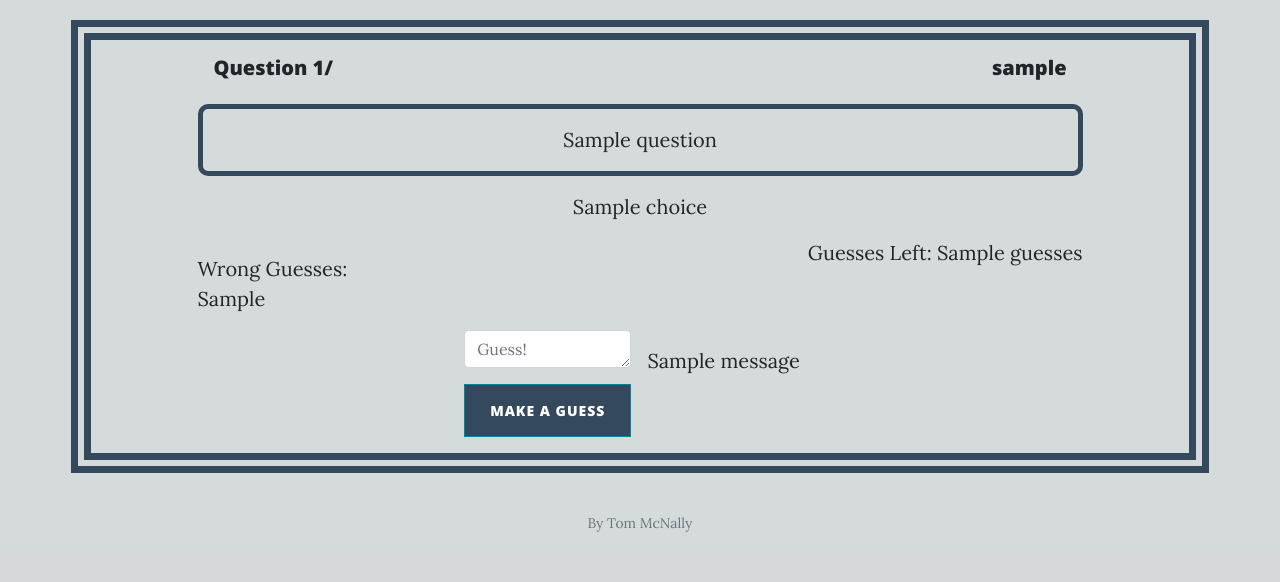
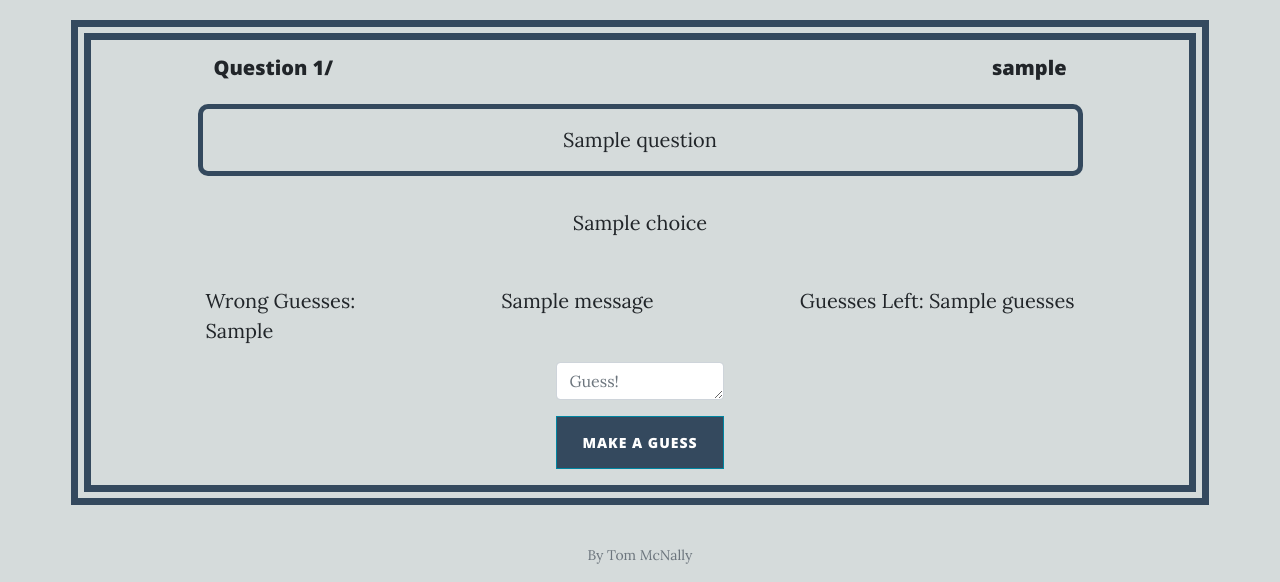
Before and after one commit to Code-Institute-Submissions/Quiz-Project, a Flask app: template templates/quiz.html in a window 1280 px wide. Shown: the part 336-918 px from the top of the page. Before the commit the page ends 868 px from the top, so only its background shows below. Run offline with Flask 2, Linux system fonts and the light colour scheme; the template is opened without the code that fills it: most values are stand-ins (such as "Sample title", 1, 10 or a date in 2020); one stand-in notice (Sample message) is shown; some libraries are stand-ins or nearby versions.

Commit message:
added flash messages for correct and incorrect in quiz, added js and styling so choices can be clicked to input guess

```diff
--- a/run.py
+++ b/run.py
@@ -177,6 +177,7 @@ def quiz(username, question_number, score, guesses):
             if guess != answer:
                 wrong_guess(username, guess, choices, wrong_guesses)
                 guesses -= 1
+                flash("Incorrect!")
                 return redirect(url_for("quiz", username=username,
                                                 question_number=question_number,
                                                 score=score,
@@ -184,6 +185,7 @@ def quiz(username, question_number, score, guesses):
                                                 wrong_guesses=wrong_guesses))
             else:
                 score += 1
+                flash("Correct!")
                 if question_number == (no_of_questions - 1):
                     add_to_scoreboard(username, score)
                     return redirect(url_for("quiz_end", username=username,
@@ -201,6 +203,7 @@ def quiz(username, question_number, score, guesses):
                                                         score=score))
             else:
                 wrong_guesses_open(username)
+                flash("Next Question!")
                 return redirect(url_for("quiz", username=username,
                                                 score=score,
                                                 question_number=question_number+1,
--- a/static/css/styles.css
+++ b/static/css/styles.css
@@ -19,7 +19,7 @@ p {
 }
 
 .quiz, footer {
-    padding: 1rem 0;
+    padding: 1rem 0.5rem;
 }
 
 #question {
@@ -28,7 +28,12 @@ p {
 }
 
 .choices {
-    margin: 0 2rem;
+    margin: 0 1rem;
+}
+
+.choices:hover {
+    background-color: #34495E;
+    color: #FFF;
 }
 
 .btn-primary {
--- a/templates/base.html
+++ b/templates/base.html
@@ -9,17 +9,24 @@
 
         <title>The Quiz Of All Things</title>
 
-        <!-- Bootstrap core CSS -->
+        <!-- Bootstrap CSS -->
         <link href="{{ url_for('static', filename='vendor/bootstrap/css/bootstrap.min.css') }}" rel='stylesheet' type="text/css">
 
-        <!-- Custom fonts for this template -->
+        <!-- Custom fonts -->
         <link href="{{ url_for('static', filename='vendor/font-awesome/css/font-awesome.min.css') }}" rel='stylesheet' type="text/css">
         <link href='https://fonts.googleapis.com/css?family=Lora:400,700,400italic,700italic' rel='stylesheet' type='text/css'>
         <link href='https://fonts.googleapis.com/css?family=Open+Sans:300italic,400italic,600italic,700italic,800italic,400,300,600,700,800' rel='stylesheet' type='text/css'>
 
-        <!-- Custom styles for this template -->
+        <!-- Custom styles -->
         <link href="{{ url_for('static', filename='css/clean-blog.css') }}" rel='stylesheet' type="text/css">
         <link href="{{ url_for('static', filename='css/styles.css') }}" rel="stylesheet" type="text/css">
+
+        <!-- Bootstrap JS -->
+        <script src="{{ url_for('static', filename='vendor/jquery/jquery.min.js') }}"></script>
+        <script src="{{ url_for('static', filename='vendor/bootstrap/js/bootstrap.bundle.min.js') }}"></script>
+
+        <!-- Custom scripts -->
+        <script src="{{ url_for('static', filename='js/clean-blog.min.js') }}"></script>
 
     </head>
 
@@ -73,13 +80,5 @@
                 </div>
             </div>
         </footer>
-
-        <!-- Bootstrap core JavaScript -->
-        <script src="{{ url_for('static', filename='vendor/jquery/jquery.min.js') }}"></script>
-        <script src="{{ url_for('static', filename='vendor/bootstrap/js/bootstrap.bundle.min.js') }}"></script>
-
-        <!-- Custom scripts for this template -->
-        <script src="{{ url_for('static', filename='js/clean-blog.min.js') }}"></script>
-
     </body>
 </html>
--- a/templates/quiz.html
+++ b/templates/quiz.html
@@ -16,9 +16,9 @@
                 <p class="px-3">{{ question.question }}</p>
             </div>
 
-            <div class="d-flex justify-content-center quiz">
+            <div class="d-flex flex-wrap justify-content-center quiz">
                 {% for choice in question.choices %}
-                <div class="choices">
+                <div class="choices quiz">
                     <p>{{ choice }}</p>
                 </div>
                 {% endfor %}
@@ -29,7 +29,16 @@
                     <p>Wrong Guesses:</p>
                     <p>{{ wrong_guesses }}</p>
                 </div>
-                <div class="">
+                {% with messages = get_flashed_messages() %}
+                {% if messages %}
+                <div class="flashes">
+                    {% for message in messages %}
+                    <p>{{ message }}</p>
+                    {% endfor %}
+                </div>
+                {% endif %}
+                {% endwith %}
+                <div class="quiz">
                     <p>Guesses Left: {{ guesses }}</p>
                 </div>
             </div>
@@ -45,17 +54,22 @@
                         <button type="submit" class="btn btn-primary">Make a Guess</button>
                     </div>
                 </form>
-                {% with messages = get_flashed_messages() %}
-                {% if messages %}
-                <div class="flashes">
-                    {% for message in messages %}
-                    <p>{{ message }}</p>
-                    {% endfor %}
-                </div>
-                {% endif %}
-                {% endwith %}
+
             </div>
         </div>
     </div>
 </div>
+
+<script>
+
+    $( document ).ready(function() {
+
+        $( ".choices" ).click(function() {
+            var index = $( ".choices" ).index( this );
+            var choices = {{ question.choices | safe }}
+            $("#guess").text(choices[index])
+        });
+    });
+
+</script>
 {% endblock %}
--- a/test_run.py
+++ b/test_run.py
@@ -78,3 +78,6 @@ class test_quiz(unittest.TestCase):
         leaderboard = run.get_scoreboard()
 
         self.assertIn({"username":"testSuite", "score": 12}, leaderboard)
+
+if __name__ == '__main__':
+    unittest.main()
```
